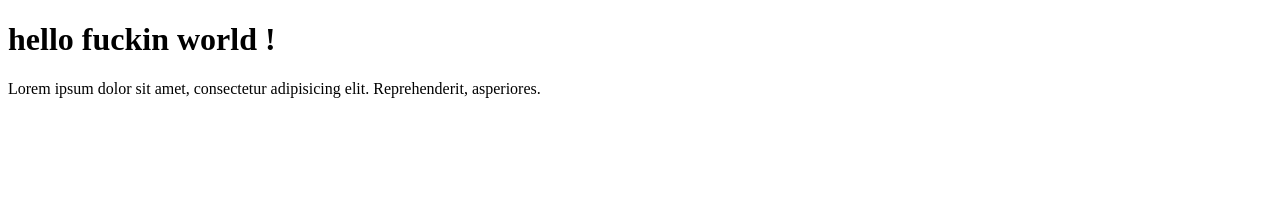
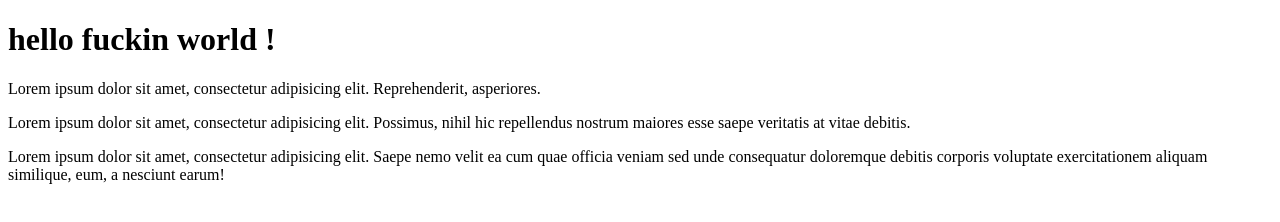
Before and after one commit to AmirFawzy/git-github, a plain HTML site: page index.html in a window 1280 px wide. Drawn offline with Linux system fonts and the light colour scheme.

Commit message:
modified on both files stylesheet and index.html in master

```diff
--- a/index.html
+++ b/index.html
@@ -9,5 +9,14 @@
 <body>
     <h1>hello fuckin world ! </h1>
     <p>Lorem ipsum dolor sit amet, consectetur adipisicing elit. Reprehenderit, asperiores.</p>
+
+    <section class="features">
+        <div class="first-feature">
+            <p>Lorem ipsum dolor sit amet, consectetur adipisicing elit. Possimus, nihil hic repellendus nostrum maiores esse saepe veritatis at vitae debitis.</p>
+        </div>
+        <div class="seconed-feature">
+            <p>Lorem ipsum dolor sit amet, consectetur adipisicing elit. Saepe nemo velit ea cum quae officia veniam sed unde consequatur doloremque debitis corporis voluptate exercitationem aliquam similique, eum, a nesciunt earum!</p>
+        </div>
+    </section>
 </body>
 </html>
```
Also changed, not shown: style/css/style.css (+9 -0 lines).
